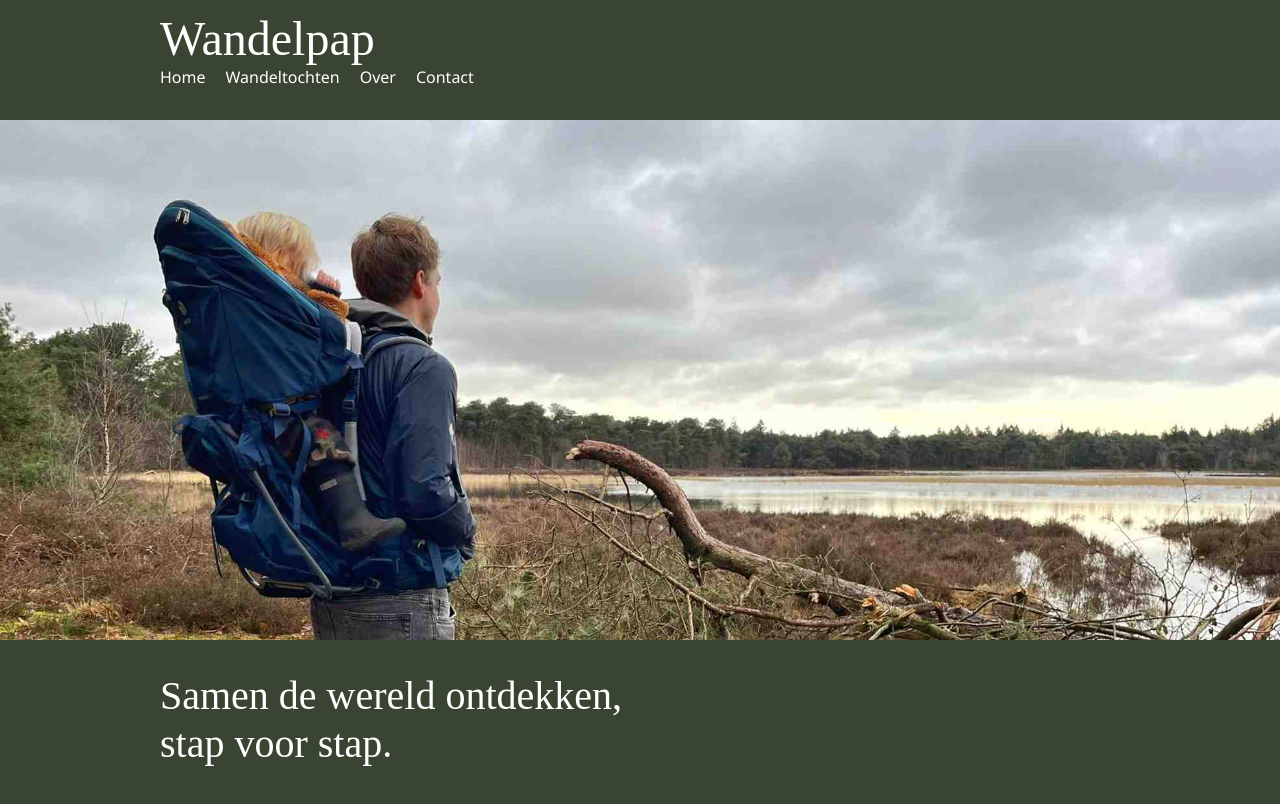
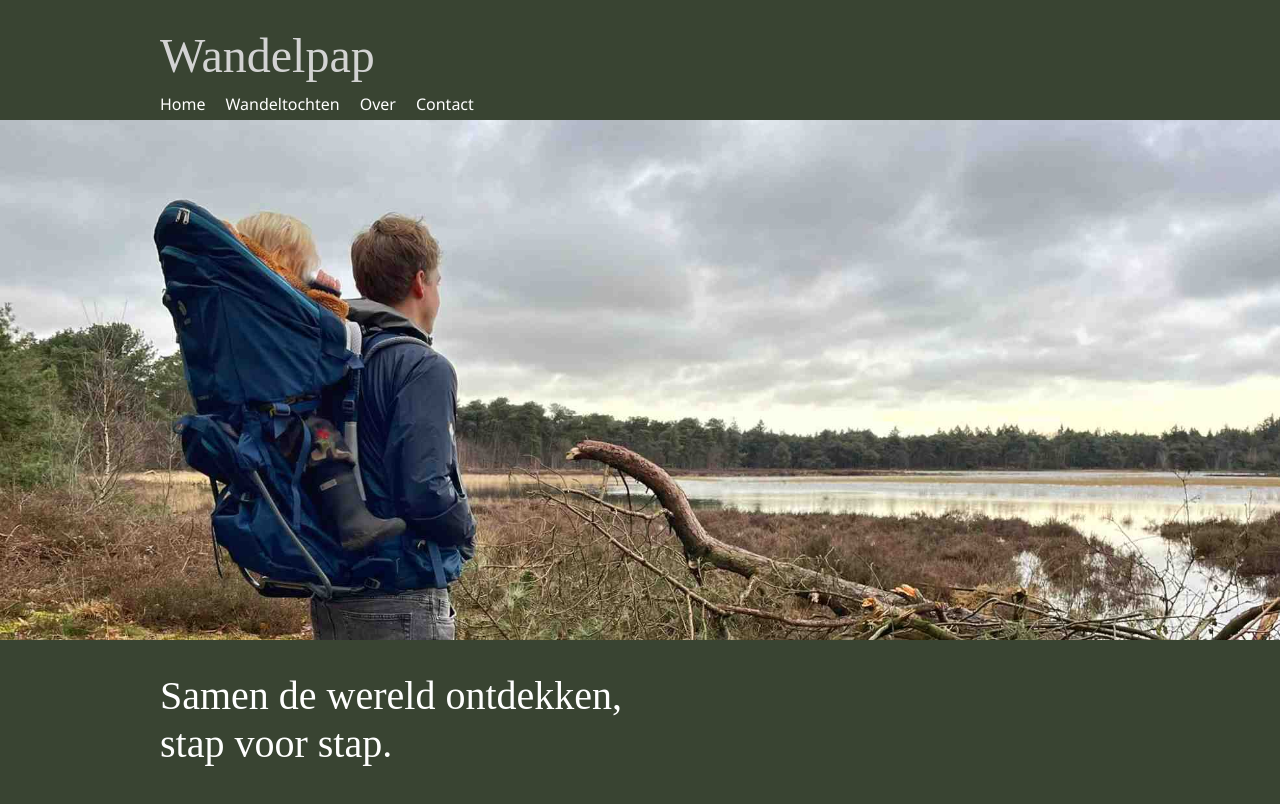
Before and after one commit to wandelpap/wandelpap.nl, a Nuxt app: page / in a window 1280 px wide. Shown: the top 804 px of the page. Built offline with nearby package versions, Linux system fonts and the light colour scheme; grey boxes are pictures that could not be loaded; a web font is replaced by a local one.

Commit message:
chore: Layout improvements

```diff
--- a/assets/css/variables.scss
+++ b/assets/css/variables.scss
@@ -10,6 +10,8 @@ $theme-light--background-color: #e2e3e1;
 $theme-light--title-color: rgb(99, 113, 99);
 $theme-light--text-color: #454;
 
+$landscape-width-page-break: 960px;
+
 // Material Design
 :root {
   --md-sys-color-primary: orange;
--- a/src/components/ContactForm.vue
+++ b/src/components/ContactForm.vue
@@ -74,7 +74,6 @@ form {
   flex-direction: column;
   justify-content: space-between;
   gap: 1rem;
-  padding: 1rem;
 
   .row {
     display: flex;
@@ -92,7 +91,7 @@ form {
     }
   }
 
-  @media screen and (max-width: calc(960px / 2)) {
+  @media screen and (max-width: calc($landscape-width-page-break / 2)) {
     .row {
       flex-direction: column;
     }
--- a/src/components/PageBlock.vue
+++ b/src/components/PageBlock.vue
@@ -49,7 +49,7 @@ export default {
 };
 </script>
 
-<style scoped>
+<style lang="scss" scoped>
 .page-block {
   display: flex;
   width: 100%;
@@ -62,10 +62,10 @@ export default {
     flex-direction: column;
     justify-content: var(--justify-content);
     width: 100%;
-    max-width: 960px;
+    max-width: $landscape-width-page-break;
   }
 
-  @media screen and (max-width: 960px) {
+  @media screen and (max-width: $landscape-width-page-break) {
     .inner {
       padding: var(--inner-padding-mobile);
     }
--- /dev/null
+++ b/src/components/PageHeader.vue
@@ -0,0 +1,46 @@
+<script lang="ts" setup>
+import wandelpap from "~/schema/wandelpap";
+</script>
+
+<template>
+  <div class="page-header">
+    <div class="inner">
+      <div class="title">
+        <span>{{ wandelpap.name }}</span>
+      </div>
+      <MainMenu class="main-menu" />
+    </div>
+  </div>
+</template>
+
+<style lang="scss" scoped>
+.page-header {
+  display: flex;
+  flex-direction: row;
+  justify-content: center;
+
+  .inner {
+    padding: 0 2rem;
+    display: flex;
+    flex-direction: column;
+    justify-content: space-between;
+    height: 100%;
+    width: 100%;
+    max-width: $landscape-width-page-break;
+
+    .title {
+      margin-top: 1.5rem;
+      font-family: $title-font-family;
+      font-weight: $title-font-family;
+      font-size: 3rem;
+    }
+  }
+
+  .title {
+    display: flex;
+    height: 100%;
+    flex-direction: column;
+    justify-content: center;
+  }
+}
+</style>
--- a/src/components/TripItem.vue
+++ b/src/components/TripItem.vue
@@ -87,7 +87,7 @@ defineProps<{
     }
   }
 
-  @media screen and (max-width: 960px) {
+  @media screen and (max-width: $landscape-width-page-break) {
     flex-direction: column;
 
     .details {
--- a/src/layouts/default.vue
+++ b/src/layouts/default.vue
@@ -1,11 +1,12 @@
 <template>
   <div class="page">
-    <PageBlock class="header" inner-padding="0" inner-padding_mobile="0 3rem">
+    <!-- <PageBlock class="header" inner-padding="0" inner-padding_mobile="0 3rem">
       <div>
         <span class="title">Wandelpap</span>
       </div>
       <MainMenu />
-    </PageBlock>
+    </PageBlock> -->
+    <PageHeader class="header" />
     <div class="leader"></div>
     <div class="main">
       <div class="inner">
@@ -38,7 +39,7 @@
 
 .header {
   height: 15vh;
-  min-height: 7.5rem;
+  min-height: 100px;
 }
 
 .leader {
@@ -52,7 +53,7 @@
     display: flex;
     flex-direction: column;
     justify-content: center;
-    max-width: 960px;
+    max-width: $landscape-width-page-break;
   }
 
   @media (max-aspect-ratio: 3/4) {
```
